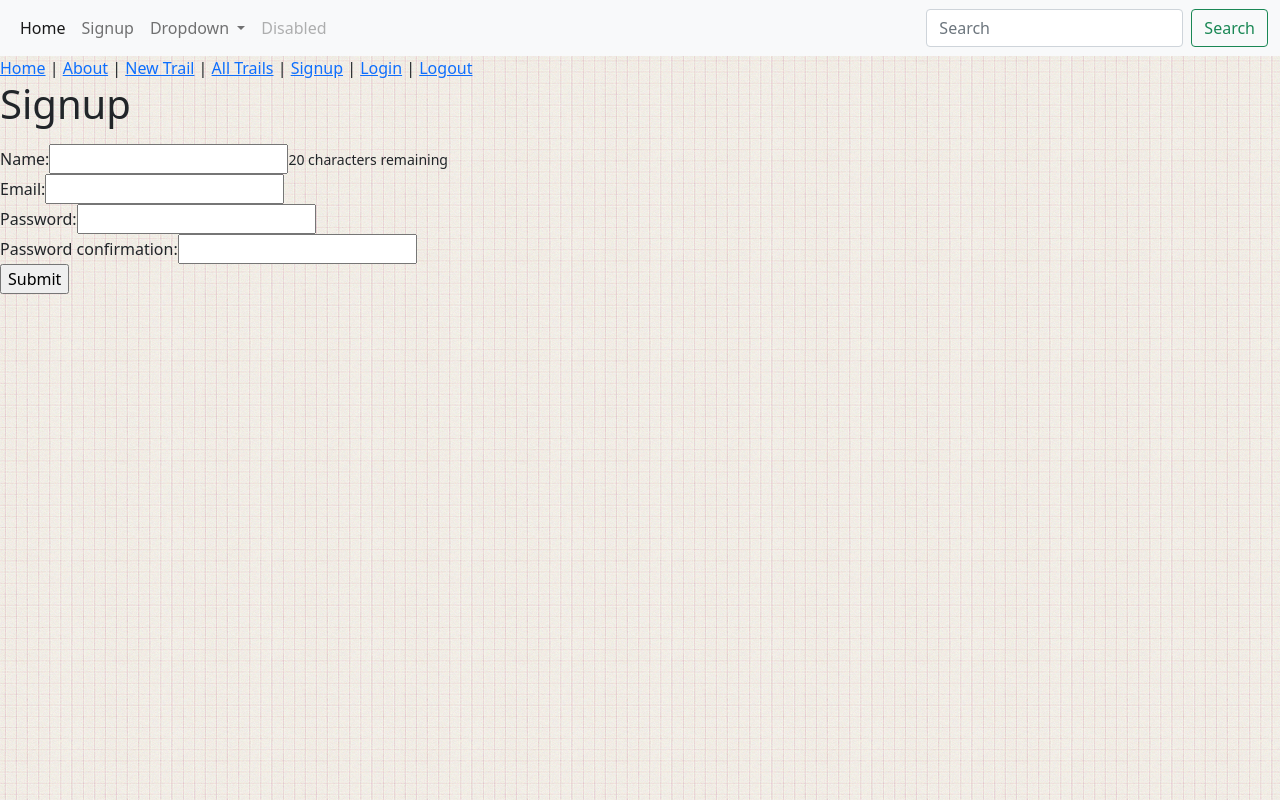
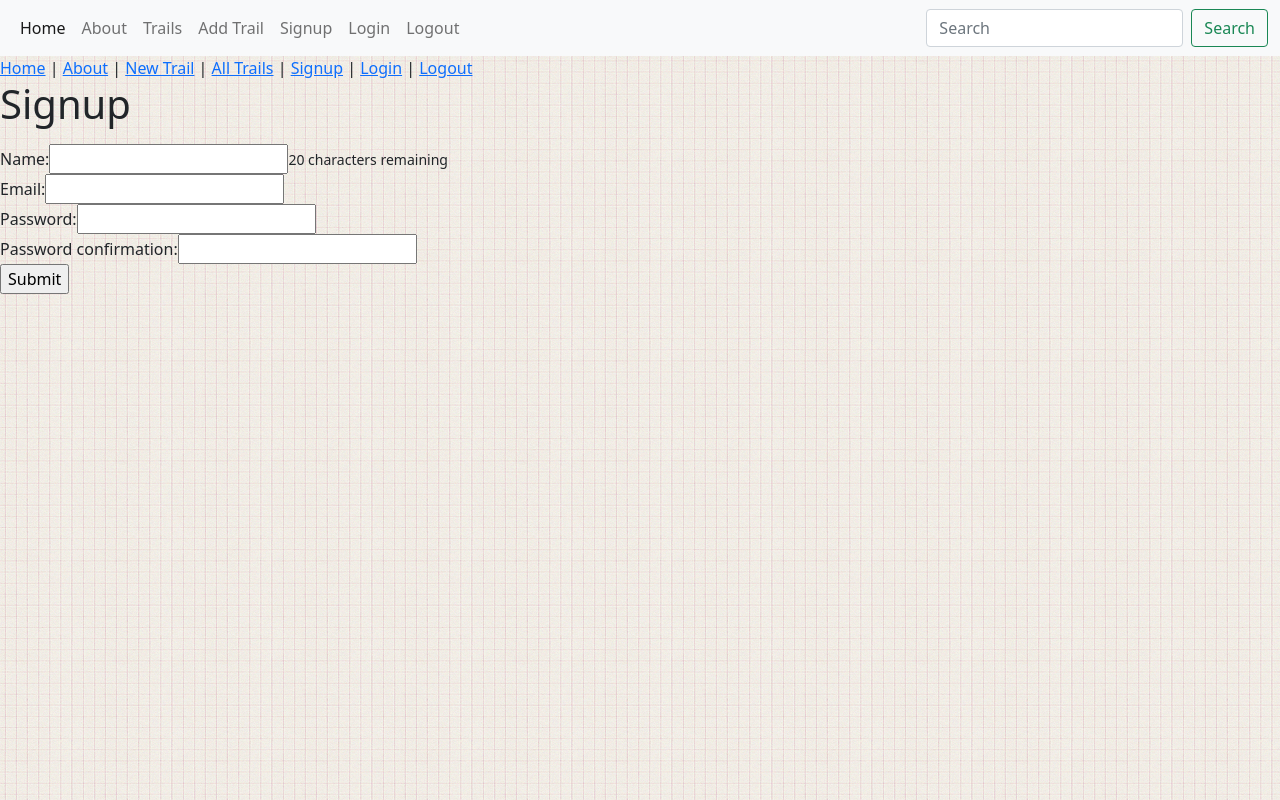
Before and after one commit to ryansearls/denver-trails-frontend, a Vue app: page /signup in a window 1280 px wide. Built offline with nearby package versions, Linux system fonts and the light colour scheme.

Commit message:
updates nav bar

```diff
--- a/src/App.vue
+++ b/src/App.vue
@@ -19,28 +19,22 @@
               <a class="nav-link active" aria-current="page" href="/">Home</a>
             </li>
             <li class="nav-item">
+              <a class="nav-link" href="/about">About</a>
+            </li>
+            <li class="nav-item">
+              <a class="nav-link" href="/trails">Trails</a>
+            </li>
+            <li class="nav-item">
+              <a class="nav-link" href="/trails/new">Add Trail</a>
+            </li>
+            <li class="nav-item">
               <a class="nav-link" href="/signup">Signup</a>
             </li>
-            <li class="nav-item dropdown">
-              <a
-                class="nav-link dropdown-toggle"
-                href="#"
-                id="navbarDropdown"
-                role="button"
-                data-bs-toggle="dropdown"
-                aria-expanded="false"
-              >
-                Dropdown
-              </a>
-              <ul class="dropdown-menu" aria-labelledby="navbarDropdown">
-                <li><a class="dropdown-item" href="#">Action</a></li>
-                <li><a class="dropdown-item" href="#">Another action</a></li>
-                <li><hr class="dropdown-divider" /></li>
-                <li><a class="dropdown-item" href="#">Something else here</a></li>
-              </ul>
+            <li class="nav-item">
+              <a class="nav-link" href="/login">Login</a>
             </li>
             <li class="nav-item">
-              <a class="nav-link disabled">Disabled</a>
+              <a class="nav-link" href="/logout">Logout</a>
             </li>
           </ul>
           <form class="d-flex">
--- a/src/views/Signup.vue
+++ b/src/views/Signup.vue
@@ -28,7 +28,7 @@
         <label>Password confirmation:</label>
         <input type="password" v-model="newUserParams.password_confirmation" />
         <small v-if="newUserParams.password_confirmation !== newUserParams.password" class="text-danger">
-          Passwords Must Match
+          Passwords must match
         </small>
       </div>
       <input type="submit" value="Submit" />
```
